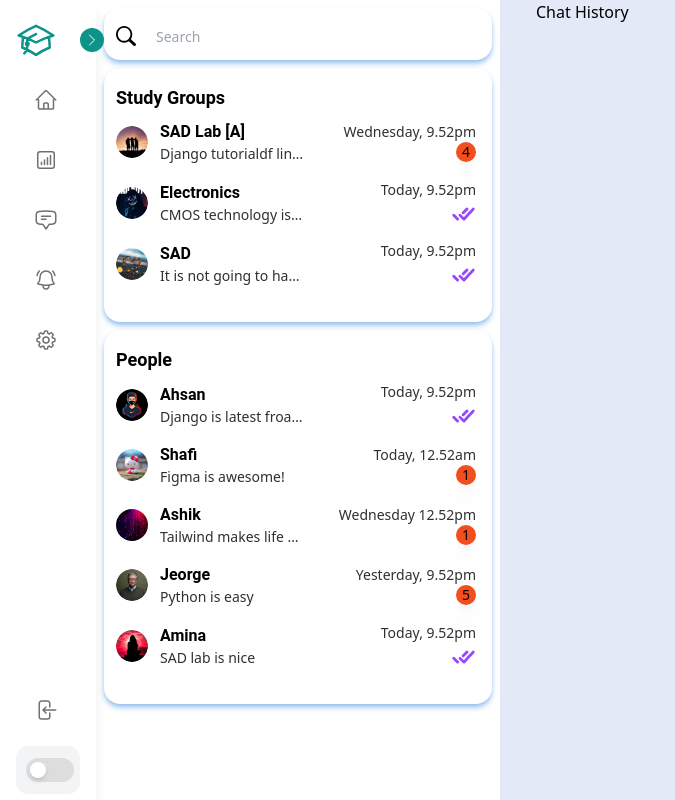
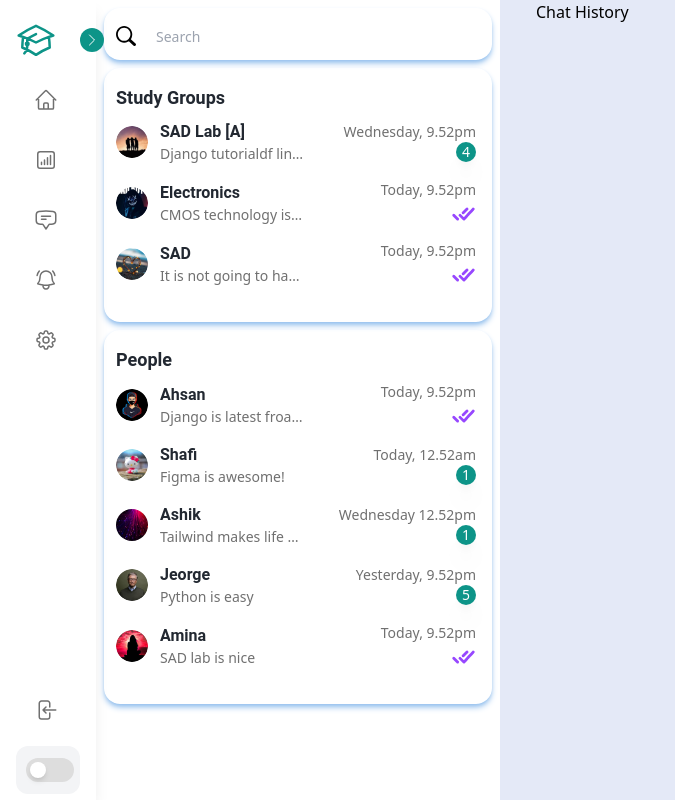
Before and after one commit to ehsan18t/CourseAssistant, a Django app: page /messages in a window 1280 px wide. Shown: the whole page, without its empty margins (0-675 px from the left). Run offline with Django 4.2, Linux system fonts and the light colour scheme; style sheets or scripts are compiled from the project's sources.

Commit message:
themefy messages

```diff
--- a/static/css/src/main.css
+++ b/static/css/src/main.css
@@ -18,6 +18,7 @@
     --color-text: #707070;
     --color-text-muted: #ffffff;
     --color-svg: #222831;
+    --color-shadow: #93bfed;
   }
 
   .dark {
@@ -29,6 +30,7 @@
     --color-text: #e7e7e7;
     --color-text-muted: #ffffff;
     --color-svg: #ffffff;
+    --color-shadow: #313d55;
   }
 }
 
--- a/tailwind.config.js
+++ b/tailwind.config.js
@@ -18,6 +18,7 @@ module.exports = {
           text: "var(--color-text)",
           muted: "var(--color-text-muted)",
           svg: "var(--color-svg)",
+          shadow: "var(--color-shadow)",
         },
       },
     },
--- a/templates/messages.html
+++ b/templates/messages.html
@@ -4,17 +4,17 @@
 <link rel="stylesheet" href="static/css/dist/msg.css" />
 
 <div class="flex space-x-9 h-full">
-  <div class="bg-[#FFFFFF] space-y-2 p-2">
+  <div class="bg-skin-sidebar space-y-2 p-2">
     <!-- search bar -->
     <div
-      class="shadow-md shadow-[#93bfed] pt-3 pb-2 pl-3 pr-4 rounded-2xl flex place-items-center"
+      class="shadow-md shadow-skin-shadow pt-3 pb-2 pl-3 pr-4 rounded-2xl flex place-items-center"
     >
       <button type="submit" class="h-5 w-5">
         <img src="static/img/search-icon.svg" alt="" />
       </button>
       <div>
         <input
-          class="border-gray-300 bg-white h-8 px-5 pr-20 rounded-2xl text-sm focus:outline-none"
+          class="border-skin-text bg-skin-sidebar h-8 px-5 pr-20 rounded-2xl text-sm focus:outline-none"
           type="search"
           name="search"
           placeholder="Search"
@@ -25,9 +25,9 @@
     <!-- study Group -->
     <div
       id="border-group"
-      class="rounded-2xl shadow-md shadow-[#93bfed] pt-4 pb-7 pl-3 pr-4 grid justify-between space-y-2"
+      class="rounded-2xl shadow-md shadow-skin-shadow pt-4 pb-7 pl-3 pr-4 grid justify-between space-y-2"
     >
-      <p class="font-bold font-['Roboto'] text-lg">Study Groups</p>
+      <p class="font-bold font-['Roboto'] text-lg text-skin-svg">Study Groups</p>
 
       <!-- group 1 -->
       <li class="flex space-x-3 justify-between place-items-center pb-2">
@@ -37,21 +37,21 @@
           alt="People image"
         />
         <div class="">
-          <p class="font-bold font-['Roboto'] text-base">SAD Lab [A]</p>
-          <p class="truncate w-36 text-sm text-[#303030] font-light">
+          <p class="font-bold font-['Roboto'] text-skin-svg">SAD Lab [A]</p>
+          <p class="truncate w-36 text-sm text-skin-text font-light">
             Django tutorialdf link dsfaadf adf
           </p>
         </div>
         <div class="grid justify-items-end w-40">
           <div>
-            <p class="whitespace-nowrap text-sm text-[#303030] font-light">
+            <p class="skin-sidebarspace-nowrap text-sm text-skin-text font-light">
               Wednesday, 9.52pm
             </p>
           </div>
           <div
-            class="bg-[#F24E1E] rounded-full w-5 h-5 flex justify-center items-center shadow-xl"
+            class="bg-skin-primary rounded-full w-5 h-5 flex justify-center items-center shadow-xl"
           >
-            <p class="text-sm">4</p>
+            <p class="text-sm text-skin-muted">4</p>
           </div>
         </div>
       </li>
@@ -64,14 +64,14 @@
           alt="People image"
         />
         <div class="">
-          <p class="font-bold font-['Roboto'] text-base">Electronics</p>
-          <p class="truncate w-36 text-sm text-[#303030] font-light">
+          <p class="font-bold font-['Roboto'] text-skin-svg">Electronics</p>
+          <p class="truncate w-36 text-sm text-skin-text font-light">
             CMOS technology is one of
           </p>
         </div>
         <div class="grid justify-items-end w-40">
           <div>
-            <p class="whitespace-nowrap text-sm text-[#303030] font-light">
+            <p class="skin-sidebarspace-nowrap text-sm text-skin-text font-light">
               Today, 9.52pm
             </p>
           </div>
@@ -89,14 +89,14 @@
           alt="People image"
         />
         <div class="">
-          <p class="font-bold font-['Roboto'] text-base">SAD</p>
-          <p class="truncate w-36 text-sm text-[#303030] font-light">
+          <p class="font-bold font-['Roboto'] text-skin-svg">SAD</p>
+          <p class="truncate w-36 text-sm text-skin-text font-light">
             It is not going to happen
           </p>
         </div>
         <div class="grid justify-items-end w-40">
           <div>
-            <p class="whitespace-nowrap text-sm text-[#303030] font-light">
+            <p class="skin-sidebarspace-nowrap text-sm text-skin-text font-light">
               Today, 9.52pm
             </p>
           </div>
@@ -110,9 +110,9 @@
     <!-- people -->
     <div
       id="border-people"
-      class="rounded-2xl shadow-md shadow-[#93bfed] pt-4 pb-7 pl-3 pr-4 grid justify-between space-y-2"
+      class="rounded-2xl shadow-md shadow-skin-shadow pt-4 pb-7 pl-3 pr-4 grid justify-between space-y-2"
     >
-      <p class="font-bold font-['Roboto'] text-lg">People</p>
+      <p class="font-bold font-['Roboto'] text-lg text-skin-svg">People</p>
 
       <!-- people 1 -->
       <li class="flex space-x-3 justify-between place-items-center pb-2">
@@ -122,14 +122,14 @@
           alt="People image"
         />
         <div>
-          <p class="font-semibold font-['Roboto'] text-base">Ahsan</p>
-          <p class="truncate w-36 text-sm text-[#303030] font-light">
+          <p class="font-semibold font-['Roboto'] text-skin-svg">Ahsan</p>
+          <p class="truncate w-36 text-sm text-skin-text font-light">
             Django is latest froamework
           </p>
         </div>
         <div class="grid justify-items-end w-40">
           <div>
-            <p class="whitespace-nowrap text-sm text-[#303030] font-light">
+            <p class="skin-sidebarspace-nowrap text-sm text-skin-text font-light">
               Today, 9.52pm
             </p>
           </div>
@@ -147,21 +147,21 @@
           alt="People image"
         />
         <div class="">
-          <p class="font-semibold font-['Roboto'] text-base">Shafi</p>
-          <p class="truncate w-36 text-sm text-[#303030] font-light">
+          <p class="font-semibold font-['Roboto'] text-skin-svg">Shafi</p>
+          <p class="truncate w-36 text-sm text-skin-text font-light">
             Figma is awesome!
           </p>
         </div>
         <div class="grid justify-items-end w-40">
           <div>
-            <p class="whitespace-nowrap text-sm text-[#303030] font-light">
+            <p class="skin-sidebarspace-nowrap text-sm text-skin-text font-light">
               Today, 12.52am
             </p>
           </div>
           <div
-            class="bg-[#F24E1E] rounded-full w-5 h-5 flex justify-center items-center shadow-xl"
+            class="bg-skin-primary rounded-full w-5 h-5 flex justify-center items-center shadow-xl"
           >
-            <p class="text-sm">1</p>
+            <p class="text-sm text-skin-muted">1</p>
           </div>
         </div>
       </li>
@@ -174,21 +174,21 @@
           alt="People image"
         />
         <div class="">
-          <p class="font-semibold font-['Roboto'] text-base">Ashik</p>
-          <p class="truncate w-36 text-sm text-[#303030] font-light">
+          <p class="font-semibold font-['Roboto'] text-skin-svg">Ashik</p>
+          <p class="truncate w-36 text-sm text-skin-text font-light">
             Tailwind makes life easy!
           </p>
         </div>
         <div class="grid justify-items-end w-40">
           <div>
-            <p class="whitespace-nowrap text-sm text-[#303030] font-light">
+            <p class="skin-sidebarspace-nowrap text-sm text-skin-text font-light">
               Wednesday 12.52pm
             </p>
           </div>
           <div
-            class="bg-[#F24E1E] rounded-full w-5 h-5 flex justify-center items-center shadow-xl"
+            class="bg-skin-primary rounded-full w-5 h-5 flex justify-center items-center shadow-xl"
           >
-            <p class="text-sm">1</p>
+            <p class="text-sm text-skin-muted">1</p>
           </div>
         </div>
       </li>
@@ -201,21 +201,21 @@
           alt="People image"
         />
         <div class="">
-          <p class="font-semibold font-['Roboto'] text-base">Jeorge</p>
-          <p class="truncate w-36 text-sm text-[#303030] font-light">
+          <p class="font-semibold font-['Roboto'] text-skin-svg">Jeorge</p>
+          <p class="truncate w-36 text-sm text-skin-text font-light">
             Python is easy
           </p>
         </div>
         <div class="grid justify-items-end w-40">
           <div>
-            <p class="whitespace-nowrap text-sm text-[#303030] font-light">
+            <p class="skin-sidebarspace-nowrap text-sm text-skin-text font-light">
               Yesterday, 9.52pm
             </p>
           </div>
           <div
-            class="bg-[#F24E1E] rounded-full w-5 h-5 flex justify-center items-center shadow-xl"
+            class="bg-skin-primary rounded-full w-5 h-5 flex justify-center items-center shadow-xl"
           >
-            <p class="text-sm">5</p>
+            <p class="text-sm text-skin-muted">5</p>
           </div>
         </div>
       </li>
@@ -228,14 +228,14 @@
           alt="People image"
         />
         <div class="">
-          <p class="font-semibold font-['Roboto'] text-base">Amina</p>
-          <p class="truncate w-36 text-sm text-[#303030] font-light">
+          <p class="font-semibold font-['Roboto'] text-skin-svg">Amina</p>
+          <p class="truncate w-36 text-sm text-skin-text font-light">
             SAD lab is nice
           </p>
         </div>
         <div class="grid justify-items-end w-40">
           <div>
-            <p class="whitespace-nowrap text-sm text-[#303030] font-light">
+            <p class="skin-sidebarspace-nowrap text-sm text-skin-text font-light">
               Today, 9.52pm
             </p>
           </div>
```
